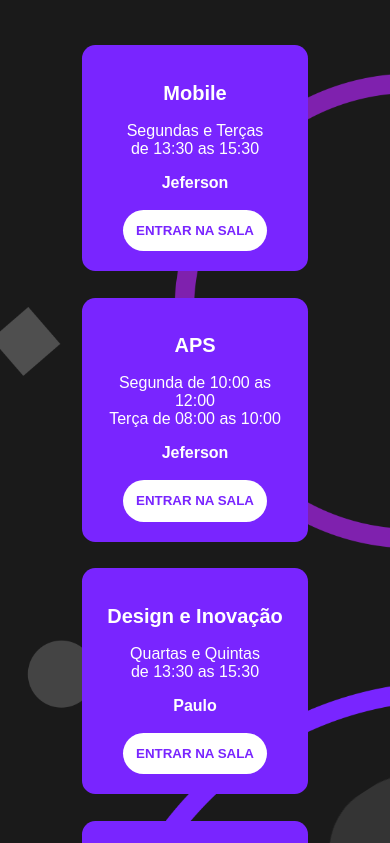
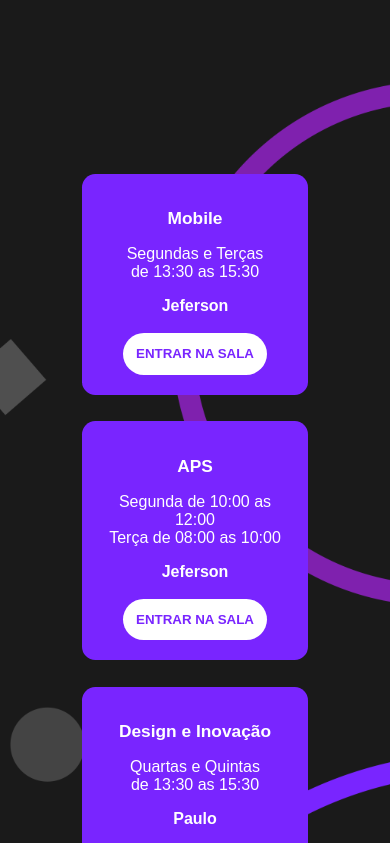
Before and after one commit to mateusemanueldev/EAD2021.1, a plain HTML site: page index.html in a window 390 px wide. Shown: the top 843 px of the page. Drawn offline with Linux system fonts and the light colour scheme.

Commit message:
Update index.html

```diff
--- a/index.html
+++ b/index.html
@@ -4,7 +4,7 @@
 <head>
     <meta charset="utf-8" />
     <meta name="viewport" content="width=device-width, initial-scale=1.0">
-    <link rel="icon" href="icon.png"/>
+    <link rel="icon" href="icon.png" />
     <title>EAD 2020.2</title>
     <style>
         body {
@@ -13,14 +13,14 @@
             background-position: center center;
             margin: 0;
             padding: 2em;
-           /* background: rgb(36, 36, 36);
+            /*background: rgb(36, 36, 36);
             background: -webkit-linear-gradient(to left, #8f94fb, #4e54c8);
             background-size: cover;*/
         }
 
         @import url('https://fonts.googleapis.com/css?family=Exo:400,700');
 
-        ul {
+        .conteudo ul {
             list-style: none;
             display: flex;
             flex-direction: row;
@@ -31,13 +31,17 @@
 
         }
 
-        a {
+        .conteudo a {
             text-decoration: none;
             color: rgb(121, 37, 255);
+            cursor: pointer;
         }
 
+        .conteudo {
+            z-index: 1000;
+        }
 
-        li {
+        .conteudo li {
             background-color: rgb(121, 37, 255);
             color: white;
             padding: 15pt;
@@ -63,6 +67,10 @@
             outline: none;
         }
 
+        .efeito ul {
+            z-index: -1;
+            padding: 0;
+        }
 
         .circles {
             position: absolute;
@@ -181,29 +189,28 @@
 
 
 
-        @media only screen and (max-width: 500px) {
+        @media only screen and (max-width: 600px) {
 
             body {
-                padding: 0;
+                padding-top: 8em;
+                margin: 0;
+                background-position: center;
+            }
+
+            .conteudo li {
+                margin: 10pt 0;
+                width: 140pt;
+            }
+            .conteudo h2{
+                font-size: 13pt;
+            }
+
+            .circles {
+                height: 270%;
                 margin: 0;
             }
 
-            ul {
-                flex-direction: column;
-                padding: 2em 0 0 0;
-                margin: 0;
-            }
-
-
-            li {
-                width: 140pt;
-            }
-
-            .circles {
-                height: 250%;
-                margin: 0;
-            }
-            .circles li{
+            .circles li {
                 padding: 0;
                 margin: 0;
             }
@@ -228,7 +235,8 @@
 </head>
 
 <body>
-    <ul class="conteudo">
+    <div class="conteudo">
+        <ul>
             <li>
                 <h2>Mobile</h2>
                 <p>Segundas e Terças <br />de 13:30 as 15:30</p>
@@ -266,6 +274,8 @@
                 <button><a href="https://meet.google.com/vuy-uwwi-zms" target="_blank">ENTRAR NA SALA</a></button>
             </li>
         </ul>
+    </div>
+    <div class="efeito">
         <ul class="circles">
             <li></li>
             <li></li>
@@ -278,6 +288,7 @@
             <li></li>
             <li></li>
         </ul>
+    </div>
 </body>
 
 </html>
```
Lines whose indentation alone changed are shown as unchanged.
